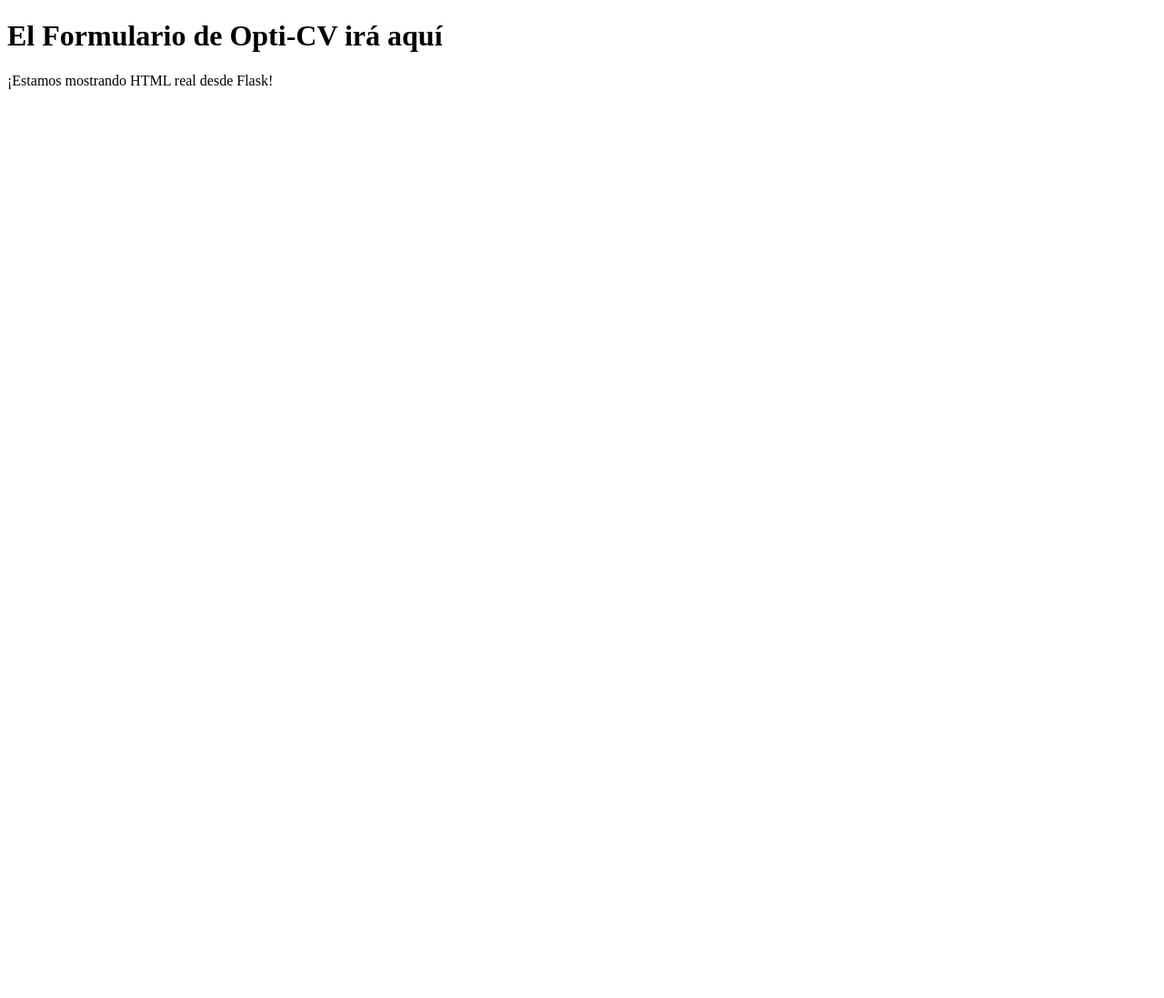
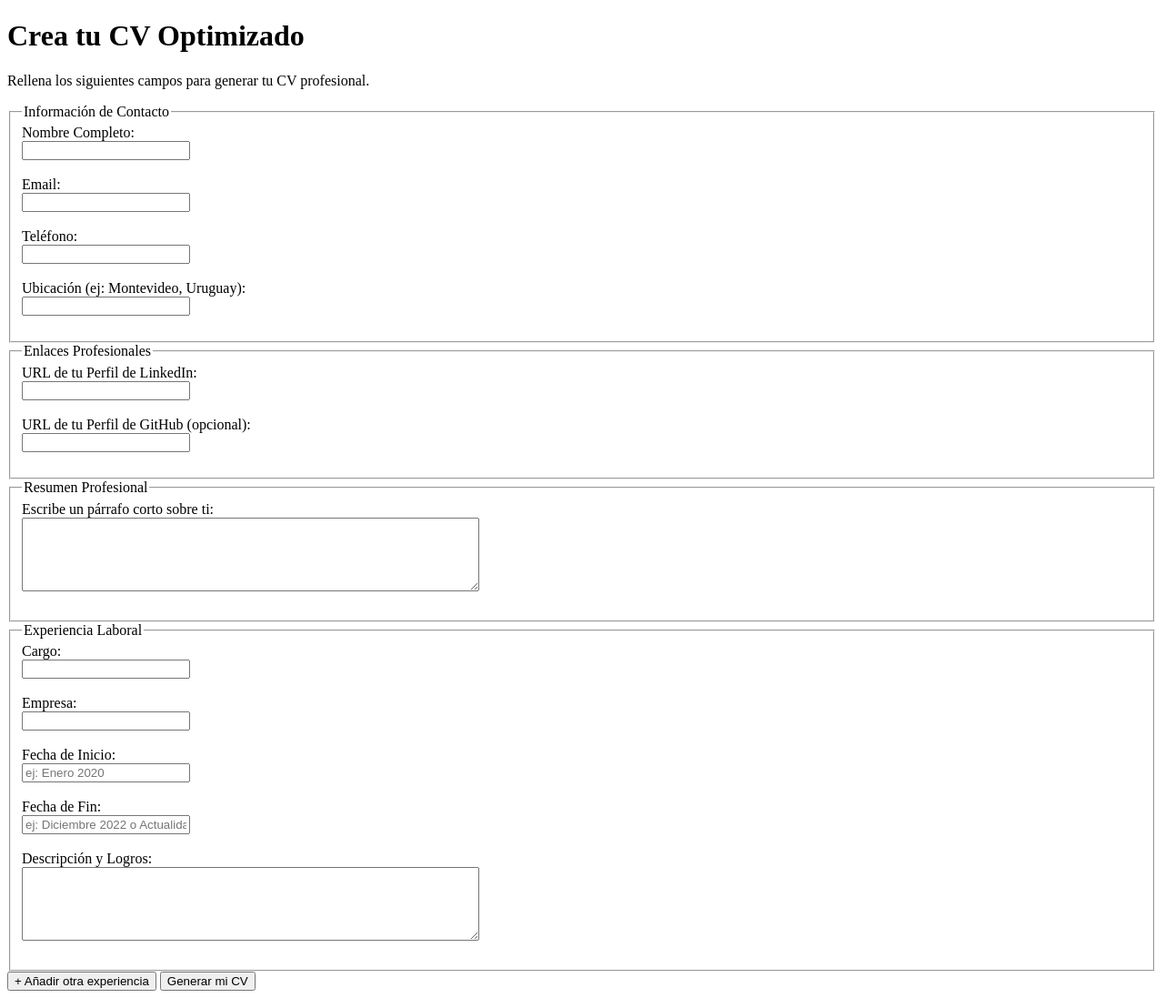
Before and after one commit to ElianaMariaCorujo/optiCV, a Flask app: page / in a window 1280 px wide. Shown: the whole page at 91% size. Before the commit the page ends 98 px from the top, so only its background shows below. Run offline with Flask 3, Linux system fonts and the light colour scheme.

Commit message:
Actualización_2_10

```diff
--- /dev/null
+++ b/static/js/main.js
@@ -0,0 +1,42 @@
+// Este código se ejecuta cuando la página se ha cargado por completo
+document.addEventListener('DOMContentLoaded', function() {
+
+    // Busca el botón "Añadir experiencia"
+    const addButton = document.getElementById('agregar-experiencia');
+
+    // Busca el contenedor donde se añadirán los nuevos bloques
+    const container = document.getElementById('experiencia-container');
+
+    let experienceCount = 1;
+
+    // Escucha los clics en el botón
+    addButton.addEventListener('click', function() {
+        experienceCount++; // Aumenta el contador para tener nombres únicos
+
+        // Crea un nuevo div para el bloque de experiencia
+        const newBlock = document.createElement('div');
+        newBlock.classList.add('experiencia-bloque');
+
+        // Este es el HTML para los nuevos campos
+        newBlock.innerHTML = `
+            <label for="cargo${experienceCount}">Cargo:</label><br>
+            <input type="text" id="cargo${experienceCount}" name="cargo${experienceCount}"><br><br>
+
+            <label for="empresa${experienceCount}">Empresa:</label><br>
+            <input type="text" id="empresa${experienceCount}" name="empresa${experienceCount}"><br><br>
+
+            <label for="fecha_inicio_exp${experienceCount}">Fecha de Inicio:</label><br>
+            <input type="text" id="fecha_inicio_exp${experienceCount}" name="fecha_inicio_exp${experienceCount}" placeholder="ej: Enero 2020"><br><br>
+
+            <label for="fecha_fin_exp${experienceCount}">Fecha de Fin:</label><br>
+            <input type="text" id="fecha_fin_exp${experienceCount}" name="fecha_fin_exp${experienceCount}" placeholder="ej: Diciembre 2022 o Actualidad"><br><br>
+
+            <label for="descripcion_exp${experienceCount}">Descripción y Logros:</label><br>
+            <textarea id="descripcion_exp${experienceCount}" name="descripcion_exp${experienceCount}" rows="5" cols="60"></textarea><br><br>
+            <hr>
+        `;
+
+        // Añade el nuevo bloque de campos al contenedor
+        container.appendChild(newBlock);
+    });
+});
--- a/templates/index.html
+++ b/templates/index.html
@@ -6,7 +6,64 @@
     <title>Opti-CV | Crea tu CV Profesional</title>
 </head>
 <body>
-    <h1>El Formulario de Opti-CV irá aquí</h1>
-    <p>¡Estamos mostrando HTML real desde Flask!</p>
+    <h1>Crea tu CV Optimizado</h1>
+    <p>Rellena los siguientes campos para generar tu CV profesional.</p>
+
+    <form action="/generar-cv" method="post">
+
+        <fieldset>
+            <legend>Información de Contacto</legend>
+            <label for="nombre_completo">Nombre Completo:</label><br>
+            <input type="text" id="nombre_completo" name="nombre_completo" required><br><br>
+
+            <label for="email">Email:</label><br>
+            <input type="email" id="email" name="email" required><br><br>
+
+            <label for="telefono">Teléfono:</label><br>
+            <input type="tel" id="telefono" name="telefono" required><br><br>
+
+            <label for="ubicacion">Ubicación (ej: Montevideo, Uruguay):</label><br>
+            <input type="text" id="ubicacion" name="ubicacion" required><br><br>
+        </fieldset>
+
+        <fieldset>
+            <legend>Enlaces Profesionales</legend>
+            <label for="linkedin">URL de tu Perfil de LinkedIn:</label><br>
+            <input type="url" id="linkedin" name="linkedin"><br><br>
+
+            <label for="github">URL de tu Perfil de GitHub (opcional):</label><br>
+            <input type="url" id="github" name="github"><br><br>
+        </fieldset>
+
+        <fieldset>
+            <legend>Resumen Profesional</legend>
+            <label for="resumen">Escribe un párrafo corto sobre ti:</label><br>
+            <textarea id="resumen" name="resumen" rows="5" cols="60"></textarea><br><br>
+        </fieldset>
+
+        <fieldset>
+            <legend>Experiencia Laboral</legend>
+            <div id="experiencia-container">
+                <div class="experiencia-bloque">
+             <label for="cargo">Cargo:</label><br>
+             <input type="text" id="cargo" name="cargo"><br><br>
+
+             <label for="empresa">Empresa:</label><br>
+             <input type="text" id="empresa" name="empresa"><br><br>
+
+             <label for="fecha_inicio_exp">Fecha de Inicio:</label><br>
+             <input type="text" id="fecha_inicio_exp" name="fecha_inicio_exp" placeholder="ej: Enero 2020"><br><br>
+
+             <label for="fecha_fin_exp">Fecha de Fin:</label><br>
+             <input type="text" id="fecha_fin_exp" name="fecha_fin_exp" placeholder="ej: Diciembre 2022 o Actualidad"><br><br>
+
+             <label for="descripcion_exp">Descripción y Logros:</label><br>
+             <textarea id="descripcion_exp" name="descripcion_exp" rows="5" cols="60"></textarea><br><br>
+        </fieldset>
+    <button type="button" id="agregar-experiencia">+ Añadir otra experiencia</button>
+</fieldset>
+     <button type="submit">Generar mi CV</button>
+
+    </form>
+<script src="{{ url_for('static', filename='js/main.js') }}"></script>
 </body>
-</html>
```
